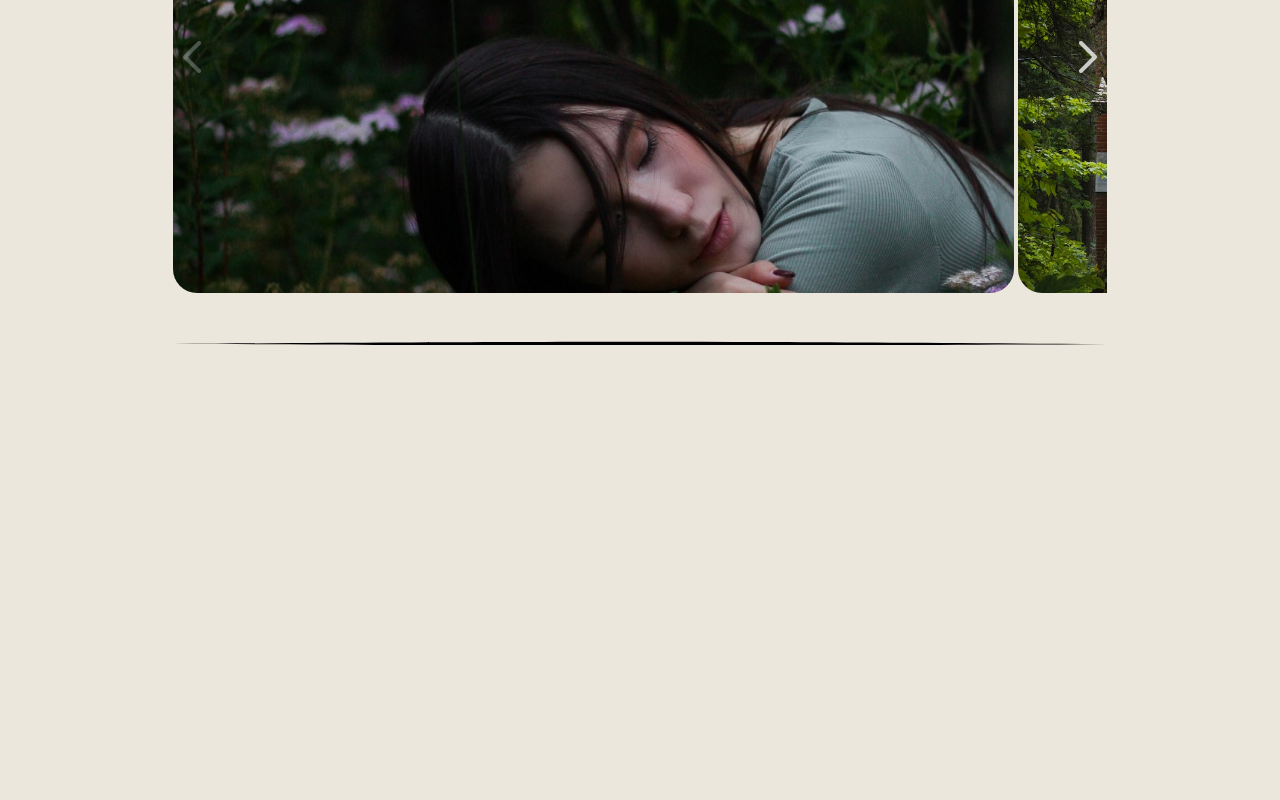
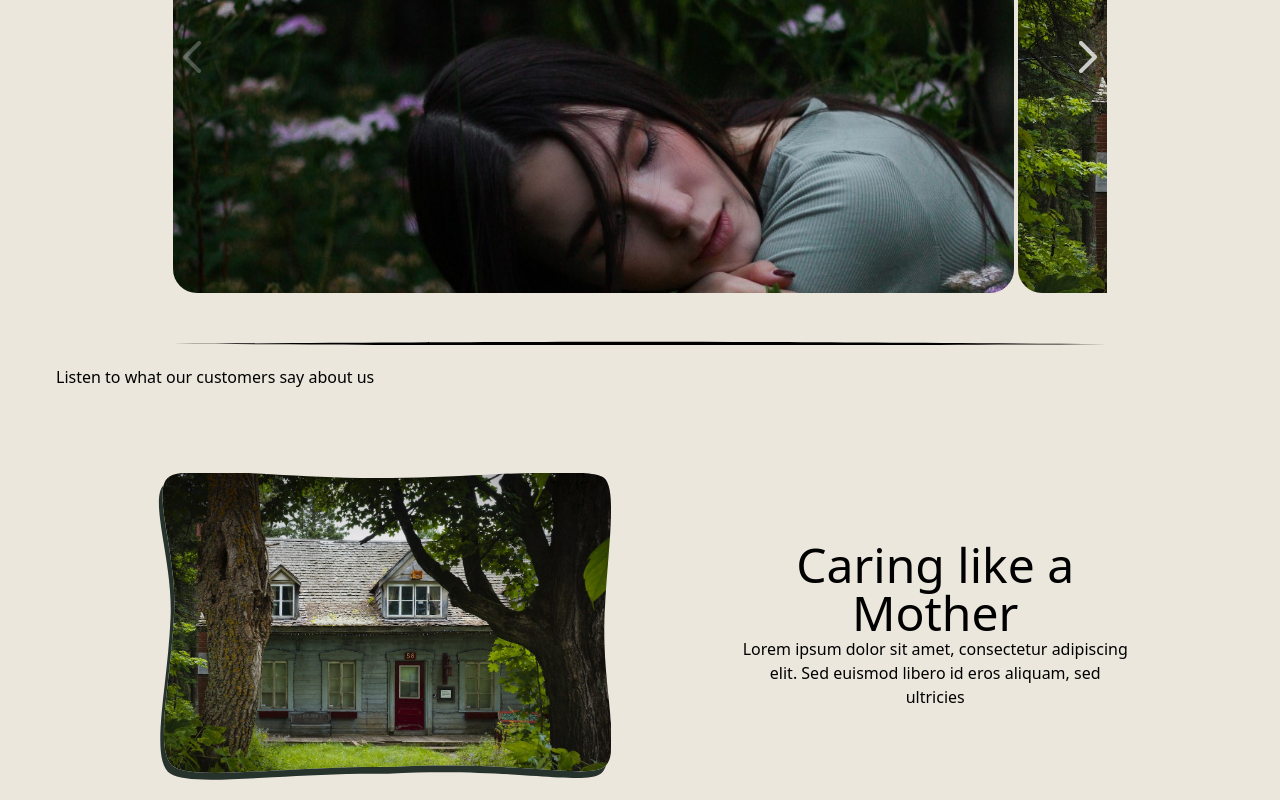
Before and after one commit to RAVANv2/Apna-Aangan, a React (Create React App) app in the folder Frontend/apna-aangan/: page / in a window 1280 px wide. Shown: the part 1207-2007 px from the top of the page. Before the commit the page ends 1592 px from the top, so only its background shows below. Built offline with nearby package versions, Linux system fonts and the light colour scheme; a web font is replaced by a local one.

Commit message:
Started with Video Frame

```diff
--- a/Frontend/apna-aangan/src/pages/home/CustomerReview.jsx
+++ b/Frontend/apna-aangan/src/pages/home/CustomerReview.jsx
@@ -1,17 +1,21 @@
+import FramedImage from "../../components/FramedImage";
+
 const CustomerReview = () => {
   return (
     <div className="customer-review">
       <div>Listen to what our customers say about us</div>
       <div className="flex flex-col md:flex-row items-center pt-10 gap-3 gap-y-5 mt-10 px-4 md:px-10 lg:px-24 text-center">
-        <div className="md:w-2/4 md:order-1">
-          <img
+        <div className="md:w-3/5 md:order-1">
+          <FramedImage
             src="./images/hero.jpeg"
             alt="hero"
             className="h-auto max-h-[75vh] w-full sm:w-[100%] md:w-[90%] lg:w-[80%]"
+            color="light"
           />
+          {/* https://joy1.videvo.net/videvo_files/video/free/2019-09/large_watermarked/190828_27_SuperTrees_HD_17_preview.mp4 */}
         </div>
-        <div className="md:w-2/4 md:order-2">
-          <h3 className="text-xl font-custom">Caring like a Mother</h3>
+        <div className="md:w-2/5 md:order-2">
+          <h3 className="text-5xl font-custom">Caring like a Mother</h3>
           <p>
             Lorem ipsum dolor sit amet, consectetur adipiscing elit. Sed euismod
             libero id eros aliquam, sed ultricies
--- a/Frontend/apna-aangan/src/pages/home/Home.jsx
+++ b/Frontend/apna-aangan/src/pages/home/Home.jsx
@@ -1,31 +1,41 @@
-import { Carousel } from "flowbite-react";
 import Hero from "./Hero";
 import CarouselSection from "./CarouselSection";
-
+import CustomerReview from "./CustomerReview";
 const Home = () => {
   return (
     <div className="px-2 md:px-14 py-5">
-
       <Hero />
 
-      <img src="./icons/line.svg" alt="Line" className="w-[80%] h-[4px] mx-auto my-5" />
+      <img
+        src="./icons/line.svg"
+        alt="Line"
+        className="w-[80%] h-[4px] mx-auto my-5"
+      />
 
       <div className="flex flex-col md:flex-row items-center pt-10 gap-3 gap-y-5 mt-10 px-4 md:px-10 lg:px-24 text-center">
         <h2 className="text-3xl md:text-4xl lg:text-5xl leading-8 font-semibold  text-theme-green font-custom md:w-2/4 md:order-2">
-          What do we do at <br/>Apna Aangan?
+          What do we do at <br />
+          Apna Aangan?
         </h2>
         <p className="md:w-1/4 md:order-1">
-          lorem ipsum dolor sit amet, consectetur adipiscing elit. Sed euismod libero id eros aliquam, sed ultricies
+          lorem ipsum dolor sit amet, consectetur adipiscing elit. Sed euismod
+          libero id eros aliquam, sed ultricies
         </p>
         <p className="md:w-1/4 md:order-3">
-          lorem ipsum dolor sit amet, consectetur adipiscing elit. Sed euismod libero id eros aliquam, sed ultricies
+          lorem ipsum dolor sit amet, consectetur adipiscing elit. Sed euismod
+          libero id eros aliquam, sed ultricies
         </p>
       </div>
 
       <CarouselSection />
 
-      <img src="./icons/line.svg" alt="Line" className="w-[80%] h-[4px] mx-auto my-5" />
+      <img
+        src="./icons/line.svg"
+        alt="Line"
+        className="w-[80%] h-[4px] mx-auto my-5"
+      />
 
+      <CustomerReview />
     </div>
   );
 };
```
